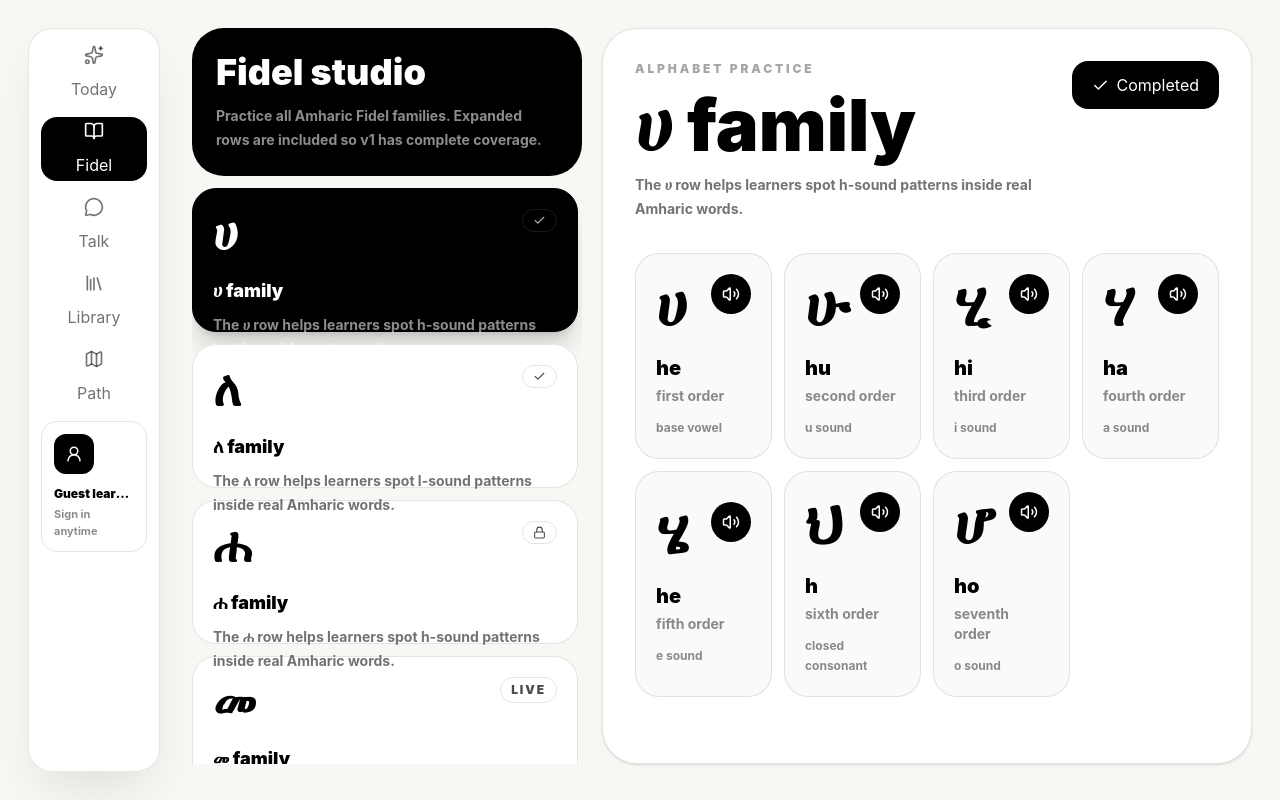
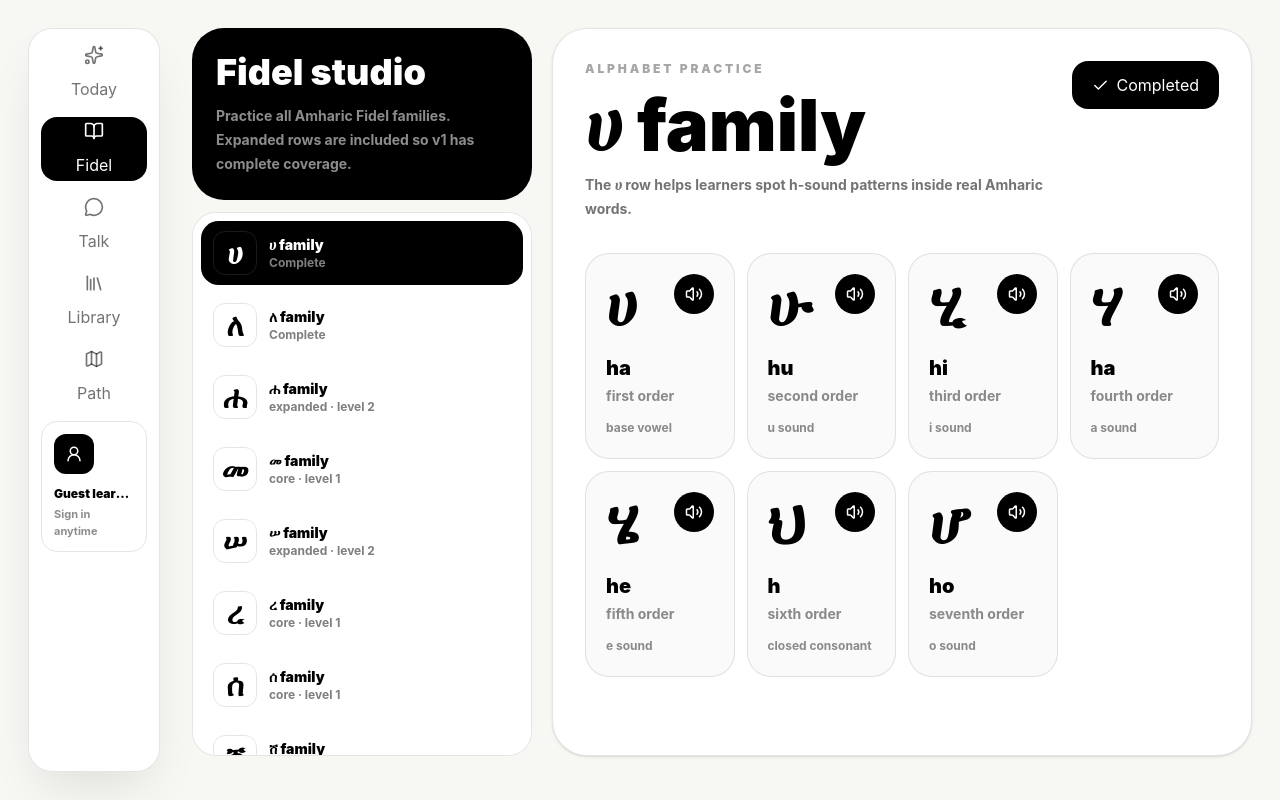
Before and after one commit to smba11/Fidel-Labs, a React (Vite) app: page / in a window 1280 px wide. Both pictures are taken after a click on the button "Continue path". Built offline with nearby package versions, Linux system fonts and the light colour scheme; no server answers.

Commit message:
Polish desktop learning layout

```diff
--- a/src/components/product/lesson-card.tsx
+++ b/src/components/product/lesson-card.tsx
@@ -23,7 +23,7 @@ export function LessonCard({
       ].join(" ")}
     >
       <div className="flex items-start justify-between gap-3">
-        <span className="font-[var(--ethiopic)] text-5xl font-black">{family.base}</span>
+        <span className="font-[var(--ethiopic)] text-5xl font-black leading-none">{family.base}</span>
         <span className="rounded-full border border-current/15 px-2.5 py-1 text-xs font-black uppercase tracking-[0.16em] opacity-70">
           {complete ? <Check size={13} /> : family.category === "expanded" ? <Lock size={13} /> : "Live"}
         </span>
--- a/src/components/product/progress-stats.tsx
+++ b/src/components/product/progress-stats.tsx
@@ -13,12 +13,12 @@ export function ProgressStats({ progress, totalFamilies }: { progress: Progress;
   return (
     <section aria-label="Progress summary" className="grid gap-3 sm:grid-cols-2 xl:grid-cols-4">
       {stats.map((stat) => (
-        <div key={stat.label} className="rounded-[1.5rem] border border-black/10 bg-white p-5 shadow-sm">
+        <div key={stat.label} className="rounded-[1.35rem] border border-black/10 bg-white p-4 shadow-sm">
           <div className="flex items-center justify-between text-black/45">
             <span className="text-xs font-black uppercase tracking-[0.2em]">{stat.label}</span>
             {stat.icon}
           </div>
-          <p className="mt-3 text-3xl font-black">{stat.value}</p>
+          <p className="mt-2 text-3xl font-black">{stat.value}</p>
         </div>
       ))}
     </section>
--- a/src/data/curriculum.ts
+++ b/src/data/curriculum.ts
@@ -18,7 +18,8 @@ function family(
   category: "core" | "expanded" = "core",
   difficulty: 1 | 2 | 3 = 1
 ): FidelFamily {
-  const vowels = ["e", "u", "i", "a", "e", "", "o"];
+  const firstOrder = transliteration === "h" ? `${transliteration}a` : `${transliteration}e`;
+  const sounds = [firstOrder, `${transliteration}u`, `${transliteration}i`, `${transliteration}a`, `${transliteration}e`, transliteration, `${transliteration}o`];
   return {
     id,
     name: `${base} family`,
@@ -29,8 +30,8 @@ function family(
     culturalNote: `The ${base} row helps learners spot ${transliteration}-sound patterns inside real Amharic words.`,
     orders: forms.map((fidel, index) => ({
       fidel,
-      transliteration: `${transliteration}${vowels[index]}`,
-      sound: `${transliteration}${vowels[index]}`,
+      transliteration: sounds[index],
+      sound: sounds[index],
       english: orderLabels[index][0],
       note: orderLabels[index][1],
     })),
--- a/src/screens/dashboard.tsx
+++ b/src/screens/dashboard.tsx
@@ -37,7 +37,7 @@ export function Dashboard({
           </button>
         </div>
 
-        <div className="grid gap-4">
+        <div className="grid content-start gap-4">
           <ProgressStats progress={progress} totalFamilies={fidelFamilies.length} />
           <div className="grid gap-4 sm:grid-cols-2">
             <button onClick={() => onRoute("conversation")} className="rounded-[1.5rem] border border-black/10 bg-white p-5 text-left transition hover:-translate-y-0.5 hover:border-black">
--- a/src/screens/fidel-practice.tsx
+++ b/src/screens/fidel-practice.tsx
@@ -1,6 +1,5 @@
 import { Check, Volume2 } from "lucide-react";
 
-import { LessonCard } from "@/components/product/lesson-card";
 import { fidelFamilies } from "@/data/curriculum";
 import type { FidelFamily, Progress } from "@/types/learning";
 
@@ -20,7 +19,7 @@ export function FidelPracticeScreen({
   const complete = progress.completedFamilies.includes(activeFamily.id);
 
   return (
-    <div className="grid gap-5 xl:grid-cols-[390px_minmax(0,1fr)]">
+    <div className="grid gap-5 xl:grid-cols-[340px_minmax(0,1fr)]">
       <aside className="grid content-start gap-3">
         <div className="rounded-[2rem] bg-black p-6 text-white">
           <h1 className="text-4xl font-black">Fidel studio</h1>
@@ -28,15 +27,27 @@ export function FidelPracticeScreen({
             Practice all Amharic Fidel families. Expanded rows are included so v1 has complete coverage.
           </p>
         </div>
-        <div className="grid max-h-[72vh] gap-3 overflow-y-auto pr-1">
+        <div className="grid max-h-[68vh] gap-2 overflow-y-auto rounded-[1.5rem] border border-black/10 bg-white p-2">
           {fidelFamilies.map((family) => (
-            <LessonCard
+            <button
               key={family.id}
-              family={family}
-              active={family.id === activeFamily.id}
-              complete={progress.completedFamilies.includes(family.id)}
-              onSelect={() => onSelectFamily(family.id)}
-            />
+              type="button"
+              onClick={() => onSelectFamily(family.id)}
+              className={[
+                "flex min-h-16 items-center gap-3 rounded-[1.1rem] px-3 text-left transition focus-visible:outline-none focus-visible:ring-2 focus-visible:ring-black",
+                family.id === activeFamily.id ? "bg-black text-white" : "hover:bg-black/5",
+              ].join(" ")}
+            >
+              <span className="grid size-11 shrink-0 place-items-center rounded-xl border border-current/10 font-[var(--ethiopic)] text-3xl font-black">
+                {family.base}
+              </span>
+              <span className="min-w-0 flex-1">
+                <span className="block truncate text-sm font-black">{family.name}</span>
+                <span className="block truncate text-xs font-bold opacity-50">
+                  {progress.completedFamilies.includes(family.id) ? "Complete" : `${family.category} · level ${family.difficulty}`}
+                </span>
+              </span>
+            </button>
           ))}
         </div>
       </aside>
```
